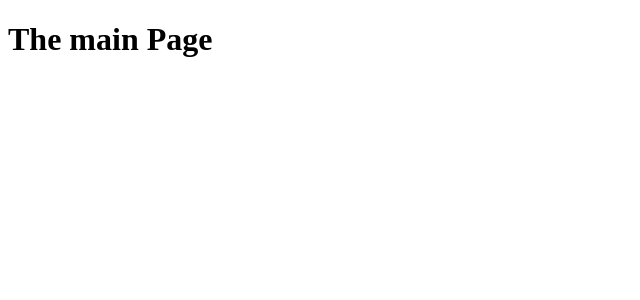
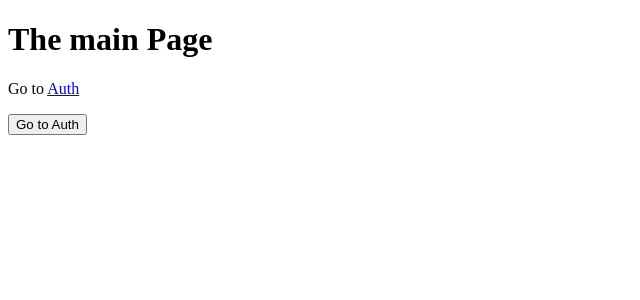
Before and after one commit to zmarkoni/react-the-complete-guide-nextjs, a Next.js app: page / in a window 1280 px wide. Shown: the top 300 px of the page, without its empty margins (0-640 px from the left). Built offline with nearby package versions, Linux system fonts and the light colour scheme.

Commit message:
add routing

```diff
--- a/pages/index.js
+++ b/pages/index.js
@@ -1,8 +1,18 @@
 import React from 'react';
+import Link from 'next/link';
+import Router from 'next/router';
+// We link only folders
 
 const indexPage = () => (
 	<div>
 		<h1>The main Page</h1>
+		<p>
+			Go to{' '}
+			<Link href="/auth">
+				<a>Auth</a>
+			</Link>
+		</p>
+		<button onClick={() => Router.push('/auth')}>Go to Auth</button>
 	</div>
 );
 
```
Also changed, not shown: 1 other file (tests, documents, lock files or other folders).
